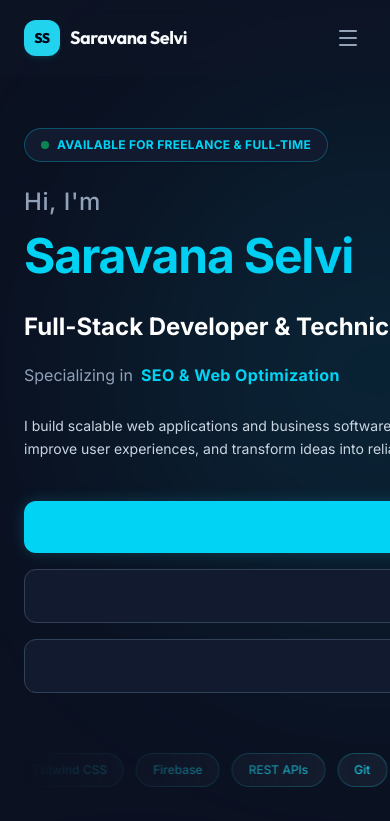
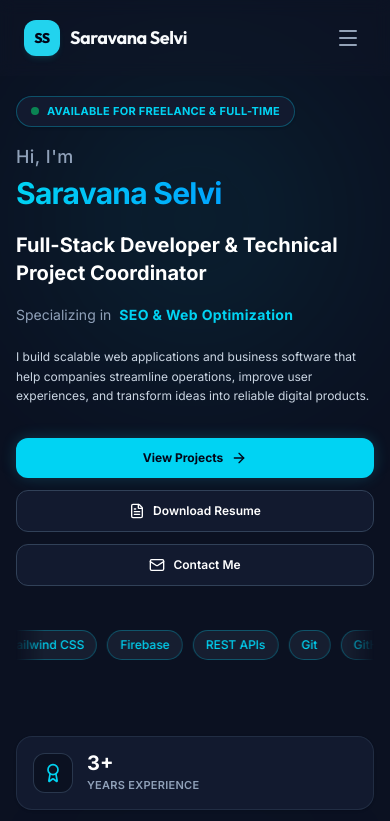
Before and after one commit to saravanaselvi2705/selvi-website, a React (Vite) app in the folder frontend/: page / in a window 390 px wide. Shown: the top 821 px of the page. Built offline with nearby package versions, Linux system fonts and the light colour scheme.

Commit message:
fix(hero): make hero section fully mobile responsive and prevent overflow

```diff
--- a/frontend/src/components/Hero.tsx
+++ b/frontend/src/components/Hero.tsx
@@ -48,31 +48,31 @@ export default function Hero() {
   }, [secondaryRoles.length]);
 
   return (
-    <section id="home" className="relative min-h-screen flex flex-col justify-center pt-32 pb-20 overflow-hidden bg-[#0B1121] font-sans">
+    <section id="home" className="relative min-h-screen flex flex-col justify-center pt-24 sm:pt-28 md:pt-32 pb-12 sm:pb-16 md:pb-20 overflow-hidden bg-[#0B1121] font-sans">
       {/* Decorative background shapes */}
       <div className="absolute inset-0 z-0 overflow-hidden pointer-events-none">
         {/* Glow behind name */}
         <div
-          className="absolute top-30 left-32 w-[500px] h-[500px] rounded-full bg-cyan-400/10 blur-[120px]"
+          className="absolute top-20 sm:top-30 left-1/2 -translate-x-1/2 sm:left-32 sm:translate-x-0 w-[280px] sm:w-[500px] h-[280px] sm:h-[500px] rounded-full bg-cyan-400/10 blur-[100px] sm:blur-[120px]"
         />
         <div
-          className="absolute bottom-16 right-20 w-[350px] h-[350px] rounded-full bg-blue-500/5 blur-[120px]"
+          className="absolute bottom-10 sm:bottom-16 right-1/2 translate-x-1/2 sm:right-20 sm:translate-x-0 w-[200px] sm:w-[350px] h-[200px] sm:h-[350px] rounded-full bg-blue-500/5 blur-[100px] sm:blur-[120px]"
         />
       </div>
 
       {/* Container */}
-      <div className="max-w-7xl mx-auto px-6 md:px-12 relative z-10 grid lg:grid-cols-12 gap-12 items-center w-full">
+      <div className="max-w-7xl mx-auto px-4 sm:px-6 md:px-12 relative z-10 grid lg:grid-cols-12 gap-8 lg:gap-12 items-center w-full min-w-0">
 
         {/* Left Column: Wording & CTAs */}
-        <div className="lg:col-span-7 text-left">
+        <div className="lg:col-span-7 text-left w-full min-w-0">
           <motion.div
             initial={{ opacity: 0, y: 15 }}
             animate={{ opacity: 1, y: 0 }}
             transition={{ duration: 0.5 }}
           >
-            <div className="inline-flex items-center gap-2 px-4 py-2 rounded-full bg-[#121A2F] border border-cyan-400/30 mb-6 shadow-sm">
-              <span className="w-2 h-2 rounded-full bg-green-400 animate-pulse"></span>
-              <span className="text-xs md:text-sm font-bold tracking-wide text-cyan-400 uppercase">
+            <div className="inline-flex items-center gap-2 px-3.5 py-1.5 sm:px-4 sm:py-2 rounded-full bg-[#121A2F] border border-cyan-400/30 mb-4 sm:mb-6 shadow-sm max-w-full">
+              <span className="w-2 h-2 rounded-full bg-green-400 animate-pulse flex-shrink-0"></span>
+              <span className="text-[11px] sm:text-xs md:text-sm font-bold tracking-wide text-cyan-400 uppercase break-words">
                 Available for Freelance & Full-Time
               </span>
             </div>
@@ -82,34 +82,34 @@ export default function Hero() {
             initial={{ opacity: 0, y: 20 }}
             animate={{ opacity: 1, y: 0 }}
             transition={{ duration: 0.6, delay: 0.1 }}
-            className="font-bold text-5xl md:text-6xl lg:text-7xl text-white tracking-tight leading-tight mb-5"
+            className="font-bold text-3xl sm:text-5xl md:text-6xl lg:text-7xl text-white tracking-tight leading-tight mb-4 sm:mb-5 break-words"
           >
-            <span className="block text-slate-400 font-medium text-2xl md:text-3xl tracking-wide mb-2">Hi, I'm</span>
+            <span className="block text-slate-400 font-medium text-lg sm:text-2xl md:text-3xl tracking-wide mb-1 sm:mb-2">Hi, I'm</span>
             <span className="block bg-gradient-to-r from-cyan-400 to-blue-500 bg-clip-text text-transparent pb-1">
               Saravana Selvi
             </span>
           </motion.h1>
 
-          <div className="mt-4 space-y-2">
+          <div className="mt-3 sm:mt-4 space-y-2">
             {/* Powerful Combined Primary Role */}
-            <h2 className="text-2xl md:text-3xl lg:text-4xl font-bold text-white mt-2 leading-snug">
+            <h2 className="text-xl sm:text-2xl md:text-3xl lg:text-4xl font-bold text-white mt-2 leading-snug break-words">
               Full-Stack Developer & <br className="hidden lg:block" /> Technical Project Coordinator
             </h2>
 
             {/* Secondary Roles / Specializations */}
-            <div className="flex flex-wrap items-center gap-2 mt-4 min-h-[32px]">
-              <span className="text-slate-400 text-base md:text-lg">
+            <div className="flex flex-wrap items-center gap-2 mt-3 sm:mt-4 min-h-[32px]">
+              <span className="text-slate-400 text-sm sm:text-base md:text-lg">
                 Specializing in
               </span>
 
               <AnimatePresence mode="wait">
                 <motion.span
                   key={secondaryRoles[currentRole]}
-                  initial={{ opacity: 0, y: 15 }}
+                  initial={{ opacity: 0, y: 10 }}
                   animate={{ opacity: 1, y: 0 }}
-                  exit={{ opacity: 0, y: -15 }}
+                  exit={{ opacity: 0, y: -10 }}
                   transition={{ duration: 0.35 }}
-                  className="text-cyan-400 font-bold text-base md:text-lg tracking-wide"
+                  className="text-cyan-400 font-bold text-sm sm:text-base md:text-lg tracking-wide"
                 >
                   {secondaryRoles[currentRole]}
                 </motion.span>
@@ -121,7 +121,7 @@ export default function Hero() {
             initial={{ opacity: 0, y: 20 }}
             animate={{ opacity: 1, y: 0 }}
             transition={{ duration: 0.6, delay: 0.3 }}
-            className="text-slate-300 text-sm md:text-base leading-relaxed mt-6 mb-10 max-w-2xl"
+            className="text-slate-300 text-xs sm:text-sm md:text-base leading-relaxed mt-4 sm:mt-6 mb-8 sm:mb-10 max-w-2xl"
           >
             I build scalable web applications and business software that help
             companies streamline operations, improve user experiences, and
@@ -133,28 +133,28 @@ export default function Hero() {
             initial={{ opacity: 0, y: 20 }}
             animate={{ opacity: 1, y: 0 }}
             transition={{ duration: 0.6, delay: 0.4 }}
-            className="flex flex-col sm:flex-row items-center gap-4 w-full sm:w-auto"
+            className="flex flex-col sm:flex-row flex-wrap items-stretch sm:items-center gap-3 sm:gap-4 w-full max-w-full min-w-0"
           >
             <a
               href="#projects"
-              className="flex items-center justify-center space-x-2 w-full sm:w-auto px-6 py-3.5 rounded-xl bg-cyan-400 text-slate-950 font-bold hover:bg-cyan-300 transition-all duration-200 shadow-[0_0_15px_rgba(34,211,238,0.2)] cursor-pointer"
+              className="flex items-center justify-center space-x-2 w-full sm:w-auto px-5 sm:px-6 py-3 sm:py-3.5 rounded-xl bg-cyan-400 text-slate-950 font-bold hover:bg-cyan-300 transition-all duration-200 shadow-[0_0_15px_rgba(34,211,238,0.2)] cursor-pointer text-xs sm:text-sm md:text-base"
             >
               <span>View Projects</span>
-              <ArrowRight className="w-4 h-4" />
+              <ArrowRight className="w-4 h-4 flex-shrink-0" />
             </a>
             <a
               href="/resume.pdf"
               download
-              className="flex items-center justify-center space-x-2 w-full sm:w-auto px-6 py-3.5 rounded-xl border border-slate-700 bg-[#121A2F] text-white font-semibold hover:border-cyan-400/50 hover:text-cyan-400 transition-all duration-200 cursor-pointer"
+              className="flex items-center justify-center space-x-2 w-full sm:w-auto px-5 sm:px-6 py-3 sm:py-3.5 rounded-xl border border-slate-700 bg-[#121A2F] text-white font-semibold hover:border-cyan-400/50 hover:text-cyan-400 transition-all duration-200 cursor-pointer text-xs sm:text-sm md:text-base"
             >
-              <FileText className="w-4 h-4" />
+              <FileText className="w-4 h-4 flex-shrink-0" />
               <span>Download Resume</span>
             </a>
             <a
               href="#contact"
-              className="flex items-center justify-center space-x-2 w-full sm:w-auto px-6 py-3.5 rounded-xl border border-slate-700 bg-[#121A2F] text-white font-semibold hover:border-cyan-400/50 hover:text-cyan-400 transition-all duration-200 cursor-pointer"
+              className="flex items-center justify-center space-x-2 w-full sm:w-auto px-5 sm:px-6 py-3 sm:py-3.5 rounded-xl border border-slate-700 bg-[#121A2F] text-white font-semibold hover:border-cyan-400/50 hover:text-cyan-400 transition-all duration-200 cursor-pointer text-xs sm:text-sm md:text-base"
             >
-              <Mail className="w-4 h-4" />
+              <Mail className="w-4 h-4 flex-shrink-0" />
               <span>Contact Me</span>
             </a>
           </motion.div>
@@ -164,15 +164,15 @@ export default function Hero() {
             initial={{ opacity: 0, y: 20 }}
             animate={{ opacity: 1, y: 0 }}
             transition={{ duration: 0.6, delay: 0.5 }}
-            className="mt-12 md:mt-16"
+            className="mt-8 sm:mt-12 md:mt-16 w-full max-w-full overflow-hidden"
           >
             <SkillsCarousel />
           </motion.div>
         </div>
 
         {/* Right Column: Achievements stats */}
-        <div className="lg:col-span-5 w-full mt-12 lg:mt-0">
-          <div className="grid grid-cols-1 sm:grid-cols-2 gap-4 md:gap-5">
+        <div className="lg:col-span-5 w-full min-w-0 mt-8 sm:mt-10 lg:mt-0">
+          <div className="grid grid-cols-1 sm:grid-cols-2 gap-3 sm:gap-4 md:gap-5 w-full min-w-0">
             {achievements.map((item, idx) => (
               <motion.div
                 key={idx}
@@ -183,25 +183,25 @@ export default function Hero() {
                   group
                   bg-[#121A2F]
                   border border-slate-700/50
-                  p-5
+                  p-4 sm:p-5
                   rounded-2xl
                   shadow-sm
                   backdrop-blur-sm
-                  flex items-center space-x-4
+                  flex items-center space-x-3.5 sm:space-x-4
                   hover:-translate-y-1.5
                   hover:border-cyan-400/40
                   hover:shadow-[0_0_15px_rgba(34,211,238,0.1)]
                   transition-all duration-300
                 "
               >
-                <div className="w-12 h-12 rounded-xl bg-[#0B1121] border border-slate-700/80 flex items-center justify-center flex-shrink-0 group-hover:border-cyan-400/30 transition-colors">
+                <div className="w-10 h-10 sm:w-12 sm:h-12 rounded-xl bg-[#0B1121] border border-slate-700/80 flex items-center justify-center flex-shrink-0 group-hover:border-cyan-400/30 transition-colors">
                   {item.icon}
                 </div>
-                <div className="text-left">
-                  <h4 className="font-bold text-2xl text-white leading-none mb-1">
+                <div className="text-left min-w-0">
+                  <h4 className="font-bold text-xl sm:text-2xl text-white leading-none mb-1">
                     {item.value}
                   </h4>
-                  <span className="text-xs font-semibold tracking-wide text-slate-400 uppercase">
+                  <span className="text-[11px] sm:text-xs font-semibold tracking-wide text-slate-400 uppercase truncate block">
                     {item.label}
                   </span>
                 </div>
--- a/frontend/src/components/SkillsCarousel.tsx
+++ b/frontend/src/components/SkillsCarousel.tsx
@@ -30,11 +30,11 @@ export default function SkillsCarousel() {
 
   return (
     <div className="w-full overflow-hidden py-3 select-none marquee-mask">
-      <div className="flex w-max animate-marquee hover:[animation-play-state:paused] gap-3 md:gap-4">
+      <div className="flex w-max animate-marquee hover:[animation-play-state:paused] gap-2.5 sm:gap-4">
         {duplicatedSkills.map((skill, index) => (
           <span
             key={index}
-            className="inline-flex items-center px-4 py-2 rounded-full text-xs md:text-sm font-medium bg-[#1e293b]/60 border border-primary/30 text-primary backdrop-blur-md hover:-translate-y-1 hover:border-primary hover:bg-primary/10 hover:shadow-md hover:shadow-primary/20 transition-all duration-300 cursor-default whitespace-nowrap"
+            className="inline-flex items-center px-3 py-1.5 sm:px-4 sm:py-2 rounded-full text-xs sm:text-sm font-medium bg-[#1e293b]/60 border border-cyan-400/30 text-cyan-400 backdrop-blur-md hover:-translate-y-1 hover:border-cyan-400 hover:bg-cyan-400/10 hover:shadow-md hover:shadow-cyan-400/20 transition-all duration-300 cursor-default whitespace-nowrap"
           >
             {skill}
           </span>
--- a/frontend/src/index.css
+++ b/frontend/src/index.css
@@ -21,11 +21,15 @@ html {
   background-color: #0f172a;
   color: #f8fafc;
   font-family: 'Inter', sans-serif;
+  overflow-x: hidden;
+  max-width: 100vw;
 }
 
 body {
   background-color: #0f172a;
   color: #f8fafc;
+  overflow-x: hidden;
+  max-width: 100vw;
 }
 
 /* Custom Scrollbar styling */
--- a/package.json
+++ b/package.json
@@ -15,5 +15,8 @@
   },
   "devDependencies": {
     "concurrently": "^8.2.2"
+  },
+  "dependencies": {
+    "swiper": "^14.1.0"
   }
 }
```
Also changed, not shown: 1 other file (tests, documents, lock files or other folders).
